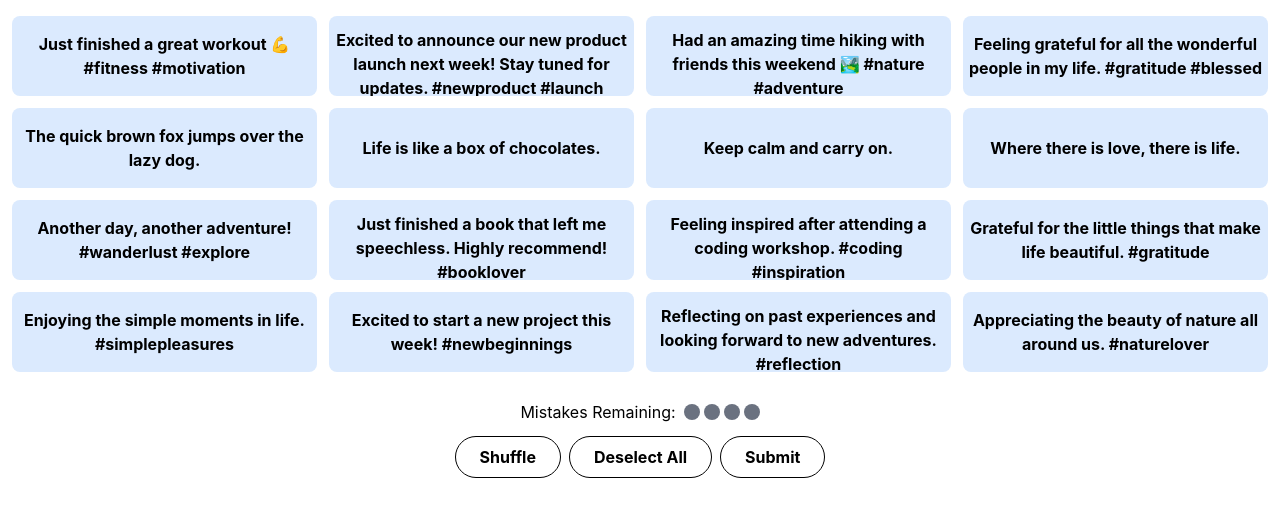
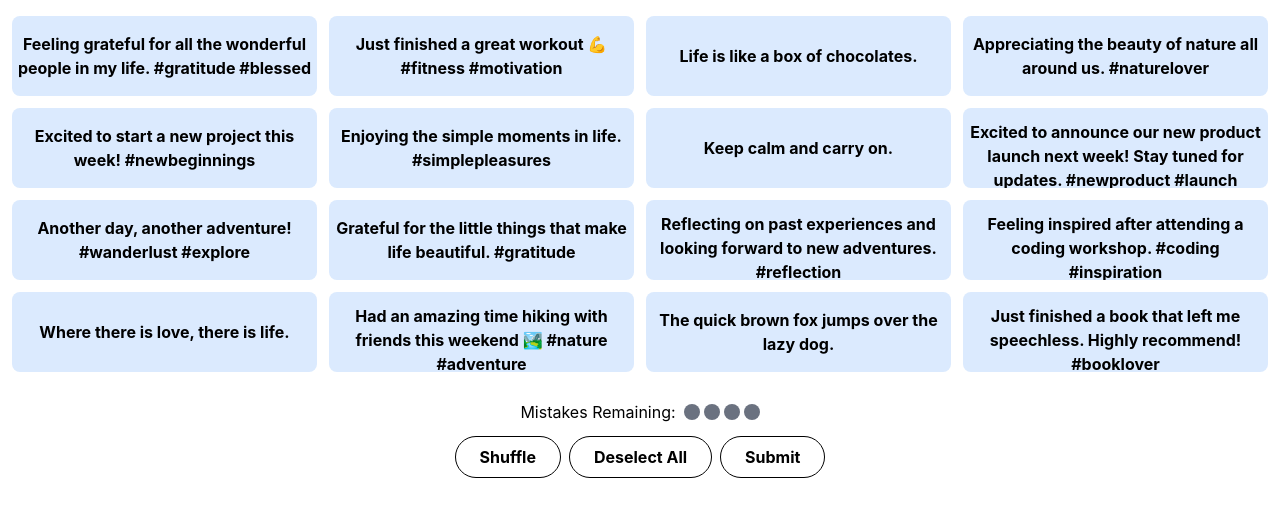
Before and after one commit to rakhichd/X-Dev, a React (Create React App) app in the folder frontend/: page / in a window 1280 px wide. Shown: the top 516 px of the page. Built offline with nearby package versions, Linux system fonts and the light colour scheme.

Commit message:
some stuff

```diff
--- a/frontend/src/components/Main/Main.js
+++ b/frontend/src/components/Main/Main.js
@@ -42,6 +42,7 @@ export default function Main() {
     const [mistakesRemaining, setMistakesRemaining] = useState(4);
     const [selectedTiles, setSelectedTiles] = useState([]);
     const [categoriesRemaining, setCategoriesRemaining] = useState(4);
+    const [shuffledTweets, setShuffledTweets] = useState(allTweets);
 
     const shuffle = (array) => {
         return array.map((a) => ({ sort: Math.random(), value: a }))
@@ -49,12 +50,12 @@ export default function Main() {
             .map((a) => a.value);
     };
 
-    const shuffledTweets = shuffle(allTweets);
+    const newShuffledTweets = shuffle(allTweets);
 
-    function shuffleBoard() {
-        return "Hi";
-        // make the tiles come up in a different on a board
-    }
+    const shuffleBoard = () => {
+        const newShuffledTweets = shuffle(allTweets);
+        setShuffledTweets(newShuffledTweets);
+    };
 
     function deselectAll() {
         return "deselecting all"
@@ -87,8 +88,8 @@ export default function Main() {
 
     return (
         <div>
-            <div className = "grid gap-3 grid-cols-4 grid-cols-4 px-3 py-4">
-                {allTweets.map(tweet => <Button className={"py-3 px-1 rounded-lg bg-blue-100 overflow-scroll h-20 w-13"} onClick = {selectTweetTile}>{tweet}</Button>)}
+             <div className = "grid gap-3 grid-cols-4 grid-cols-4 px-3 py-4">
+                {newShuffledTweets.map(tweet => <Button className={"py-3 px-1 rounded-lg bg-blue-100 overflow-scroll h-20 w-13"} onClick = {selectTweetTile}>{tweet}</Button>)}
             </div>
 
             <div className="inline-block">
```
